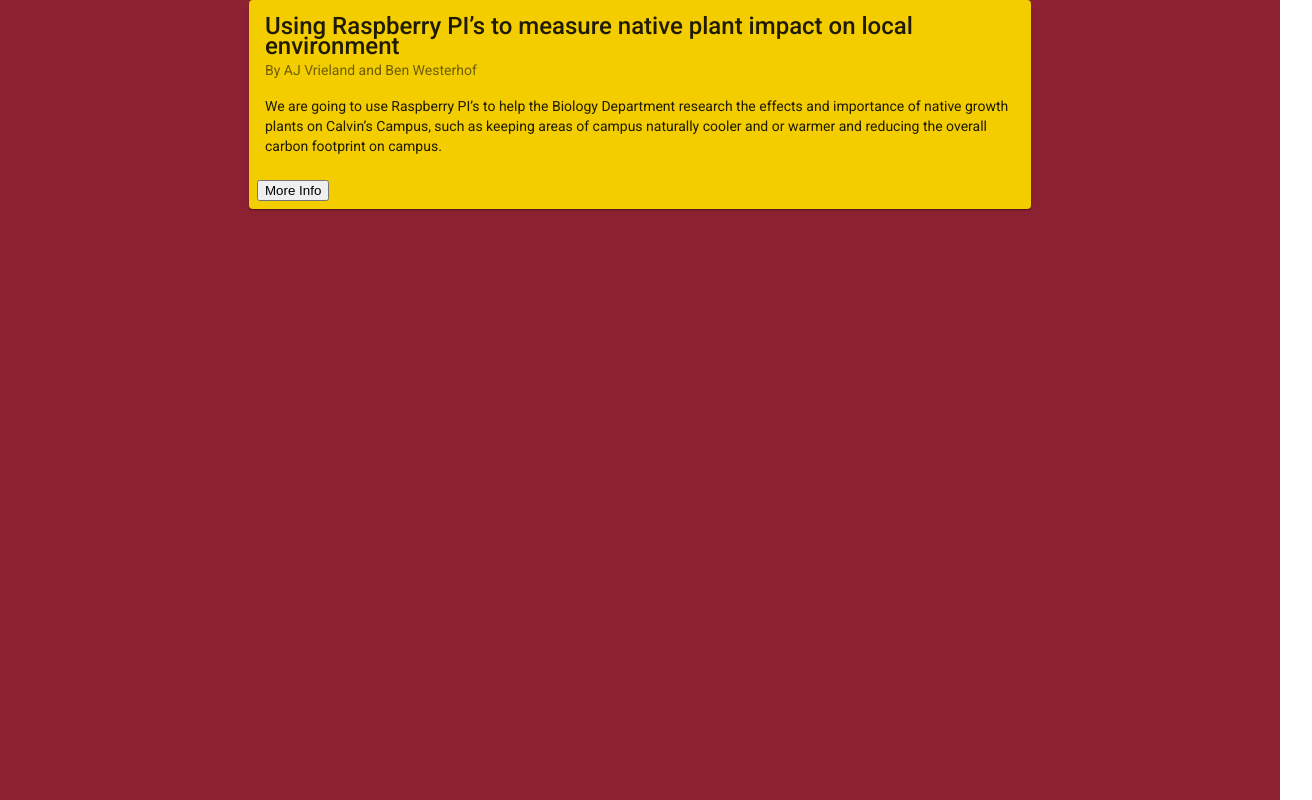
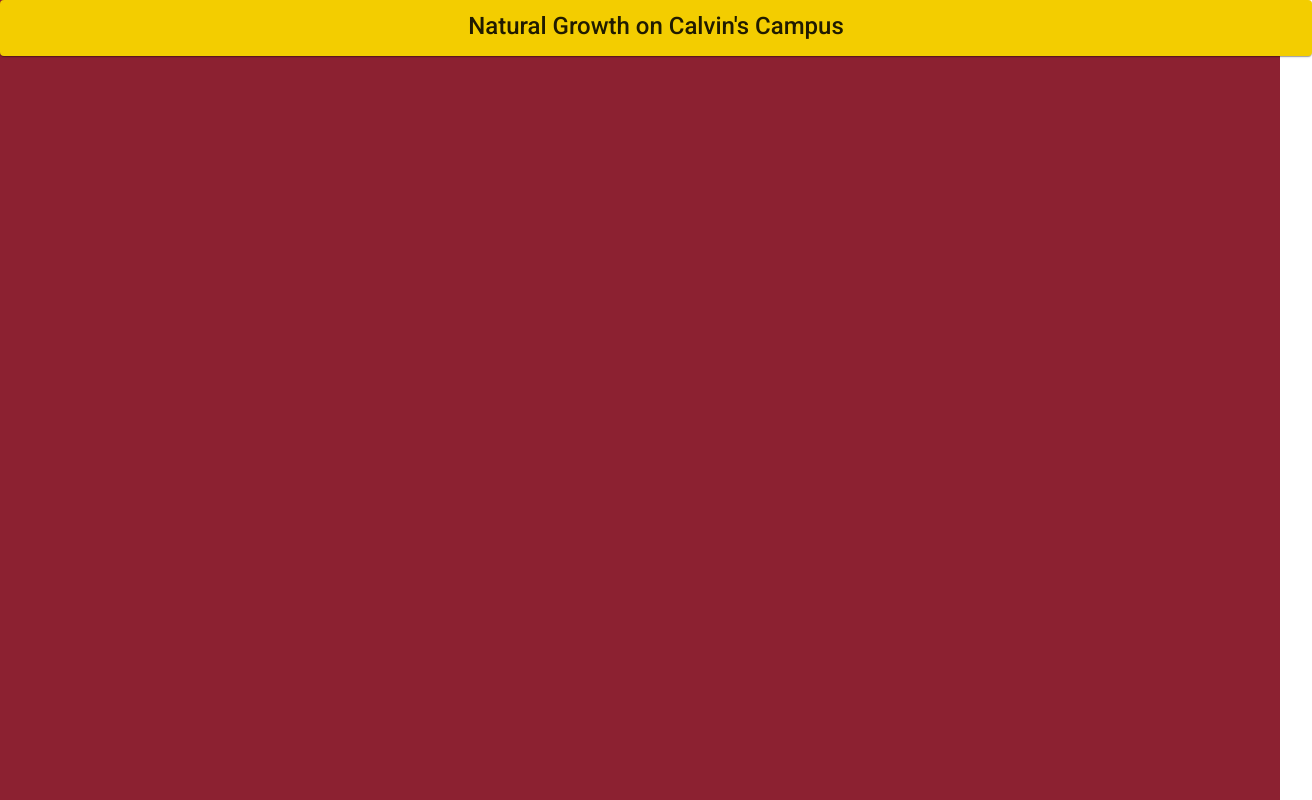
Before and after one commit to Calvin-CS-Senior-project-Bio-21/website-code, an Angular app: page / in a window 1280 px wide. Shown: the whole page, 1312 px wide, since content can reach past the window. Built offline with nearby package versions, Linux system fonts and the light colour scheme.

Commit message:
better title

```diff
--- a/package.json
+++ b/package.json
@@ -26,7 +26,7 @@
   },
   "devDependencies": {
     "@angular-devkit/build-angular": "~12.2.9",
-    "@angular/cli": "~12.2.9",
+    "@angular/cli": "^12.2.10",
     "@angular/compiler-cli": "~12.2.0",
     "@types/jasmine": "~3.8.0",
     "@types/node": "^12.11.1",
--- a/src/app/app.module.ts
+++ b/src/app/app.module.ts
@@ -5,6 +5,7 @@
 import { AppComponent } from './app.component';
 
 import { MatCardModule } from '@angular/material/card';
+import { MatIconModule } from '@angular/material/icon'
 import { TitleCardsComponent } from './title-cards/title-cards.component';
 
 @NgModule({
@@ -15,7 +16,8 @@
   imports: [
     BrowserModule,
     AppRoutingModule,
-    MatCardModule
+    MatCardModule,
+    MatIconModule
   ],
   providers: [],
   bootstrap: [AppComponent]
--- a/src/app/title-cards/title-cards.component.css
+++ b/src/app/title-cards/title-cards.component.css
@@ -1,5 +1,9 @@
-.std-card {
-    width: 750px;
+.title-card {
+    width: 100%;
+    height: 3%;
     margin: auto;
     background-color: #F3cd00;
 }
+.title {
+    text-align: center;
+}
--- a/src/app/title-cards/title-cards.component.html
+++ b/src/app/title-cards/title-cards.component.html
@@ -1,4 +1,4 @@
-<mat-card class="std-card">
+<!-- <mat-card class="std-card">
     <mat-card-title>Using Raspberry PI’s to measure native plant impact on local environment
     </mat-card-title>
     <mat-card-subtitle>By AJ Vrieland and Ben Westerhof</mat-card-subtitle>
@@ -8,6 +8,13 @@
       </p>
     </mat-card-content>
     <mat-card-actions>
-      <button mat-button>More Info</button>
+      <a mat-raised-button href="https://calvin-cs-senior-project-bio-21.github.io/pibox.github.io/">More Info</a>
     </mat-card-actions>
+  </mat-card> -->
+  <mat-card class="title-card">
+    <mat-card-title class="title">
+      <!-- <mat-card-actions>
+        <mat-icon>reorder</mat-icon>
+      </mat-card-actions> -->
+      Natural Growth on Calvin's Campus</mat-card-title>
   </mat-card>
```
Also changed, not shown: 1 other file (tests, documents, lock files or other folders).
